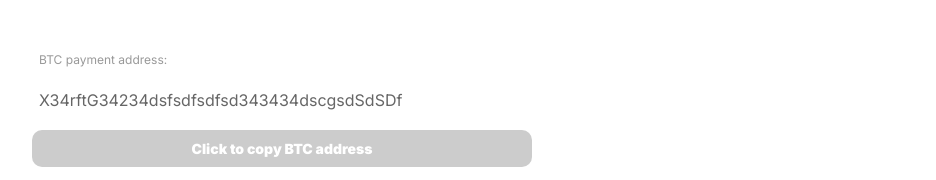
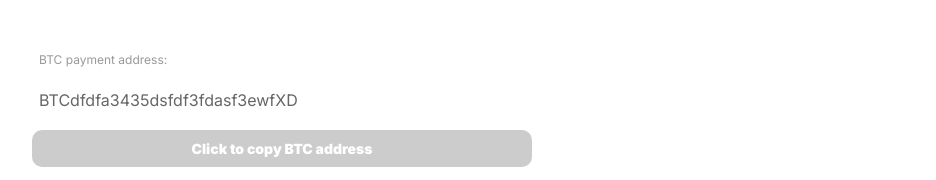
Before and after one commit to SimpleMB/CryptoRangerSimple, a Next.js app: page /paid/languageandpayment in a window 1280 px wide. Shown: the part 503-683 px from the top of the page, without its empty margins (158-1094 px from the left). Built offline with nearby package versions, Linux system fonts and the light colour scheme.

Commit message:
Refactor of FormPaymentAddres Button component

```diff
--- a/Templates/LanguageTemplate/LanguageTemplate.tsx
+++ b/Templates/LanguageTemplate/LanguageTemplate.tsx
@@ -46,7 +46,7 @@ const LanguageTemplate = () => {
         label="Choose currency:"
         value={storageLanguage.chosenCurrency}
       />
-      <FormPaymentAddress btcAddress="X34rftG34234dsfsdfsdfsd343434dscgsdSdSDf" />
+      <FormPaymentAddress currency={storageLanguage.chosenCurrency} />
       <FormSmallInput
         register={register}
         fieldId="transactionId"
--- a/components/FormPaymentAddress/FormPaymentAddress.tsx
+++ b/components/FormPaymentAddress/FormPaymentAddress.tsx
@@ -1,47 +1,19 @@
-import { useState, useEffect } from 'react';
+import { useState } from 'react';
+import { CurrencyAddress } from '../../types';
 import styles from './FormPaymentAddress.module.scss';
 
 interface PaymentProps {
-  btcAddress?: string;
-  ethAddress?: string;
-  ltcAddress?: string;
+  currency: string;
 }
 
-const FormPaymentAddress: React.FC<PaymentProps> = ({
-  btcAddress,
-  ethAddress,
-  ltcAddress,
-}) => {
-  const [currency, setCurrency] = useState<string>();
-  const [address, setAddress] = useState<string>(
-    'Please choose currency above'
-  );
+const FormPaymentAddress: React.FC<PaymentProps> = ({ currency }) => {
   const [buttonText, setButtonText] = useState<string>(
-    'Please choose currency above'
+    `Click to copy ${currency} address`
   );
   const [isCopied, setIsCopied] = useState<boolean>(false);
 
-  useEffect(() => {
-    if (btcAddress) {
-      setCurrency('BTC');
-      setAddress(btcAddress);
-    }
-
-    if (ethAddress) {
-      setCurrency('ETH');
-      setAddress(ethAddress);
-    }
-
-    if (ltcAddress) {
-      setCurrency('LTC');
-      setAddress(ltcAddress);
-    }
-
-    setButtonText(`Click to copy ${currency} address`);
-  }, [btcAddress, ethAddress, ltcAddress, currency]);
-
   const copyAddressToClipboard = () => {
-    navigator.clipboard.writeText(address).then(
+    navigator.clipboard.writeText(CurrencyAddress[currency]).then(
       () => {
         setButtonText(`${currency} address copied!`);
         setIsCopied(true);
@@ -53,7 +25,7 @@ const FormPaymentAddress: React.FC<PaymentProps> = ({
   return (
     <div className={styles.paymentField}>
       <p className={styles.paymentLabel}>{`${currency} payment address:`}</p>
-      <p className={styles.paymentAddress}>{address}</p>
+      <p className={styles.paymentAddress}>{CurrencyAddress[currency]}</p>
       <button
         className={[
           styles.btnCopy,
```
